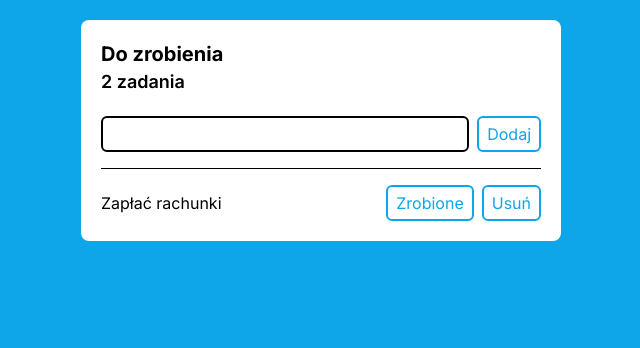
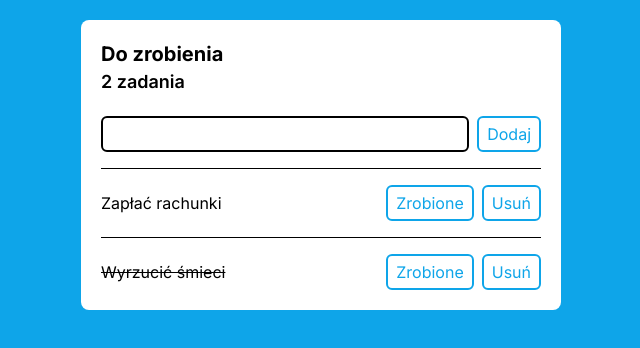
Before and after one commit to Kris1027/jzp-todo, a Next.js app: page / in a window 1280 px wide. Shown: the top 348 px of the page, without its empty margins (319-959 px from the left). Built offline with nearby package versions, Linux system fonts and the light colour scheme.

Commit message:
add task data and more styles

```diff
--- a/app/page.tsx
+++ b/app/page.tsx
@@ -1,3 +1,22 @@
+type DataProps = {
+  id: number;
+  title: string;
+  done: boolean;
+};
+
+const data: DataProps[] = [
+  {
+    id: 1,
+    title: "Zapłać rachunki",
+    done: false,
+  },
+  {
+    id: 2,
+    title: "Wyrzucić śmieci",
+    done: true,
+  },
+];
+
 export default function Home() {
   return (
     <main className="bg-sky-500 h-screen flex justify-center pt-5 items-start">
@@ -20,10 +39,11 @@ export default function Home() {
           </form>
         </div>
         <ul>
-          <li className="flex flex-col">
+          {data.map((task) => (
+            <li key={task.id} className="flex flex-col">
               <div className="h-[1px] w-full bg-black my-4"></div>
               <div className="flex justify-between items-center">
-              <p>Zapłać rachunki</p>
+                <p className={task.done ? "line-through" : ""}>{task.title}</p>
                 <div className="flex gap-2">
                   <button className="border-2 border-sky-500 text-sky-500 py-1 px-2 rounded-md">
                     Zrobione
@@ -34,6 +54,7 @@ export default function Home() {
                 </div>
               </div>
             </li>
+          ))}
         </ul>
       </div>
     </main>
```
Lines whose indentation alone changed are shown as unchanged.
